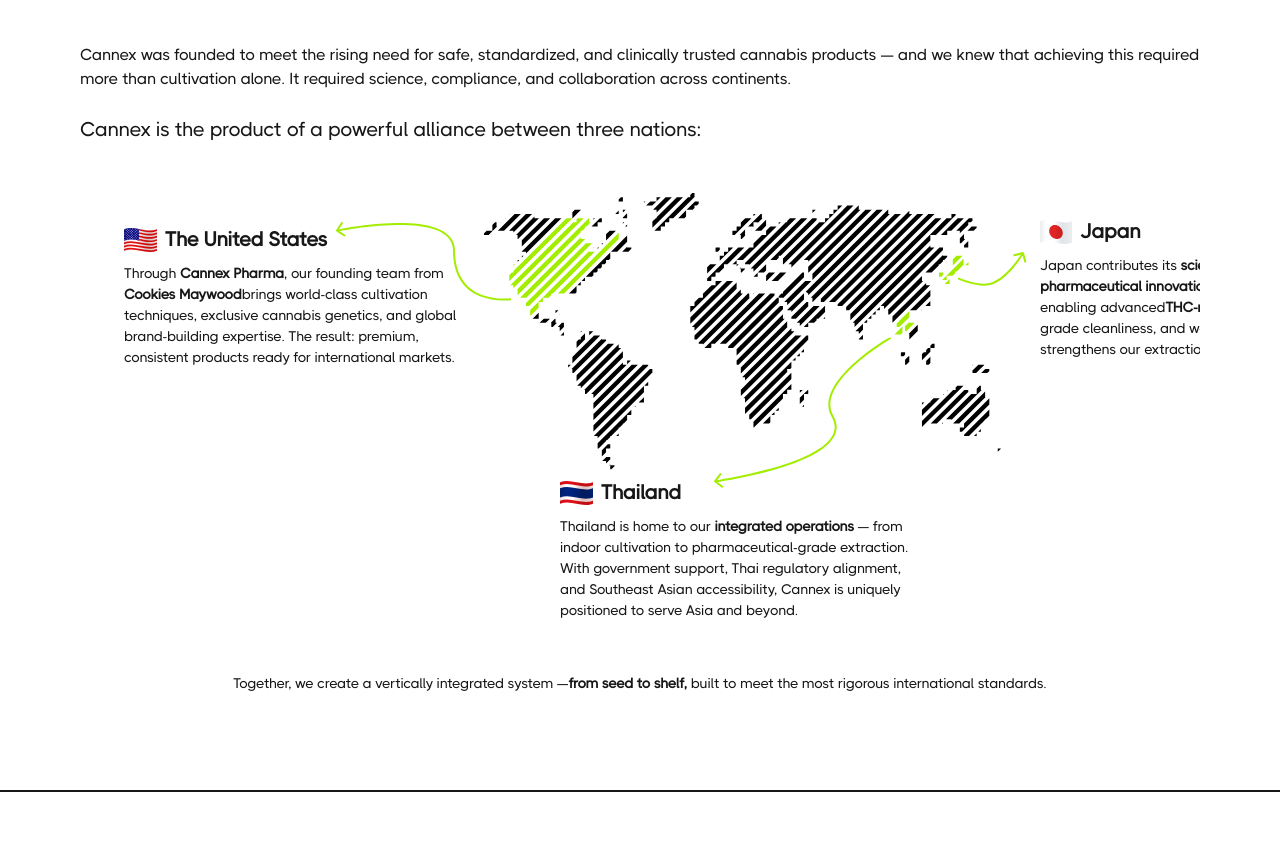
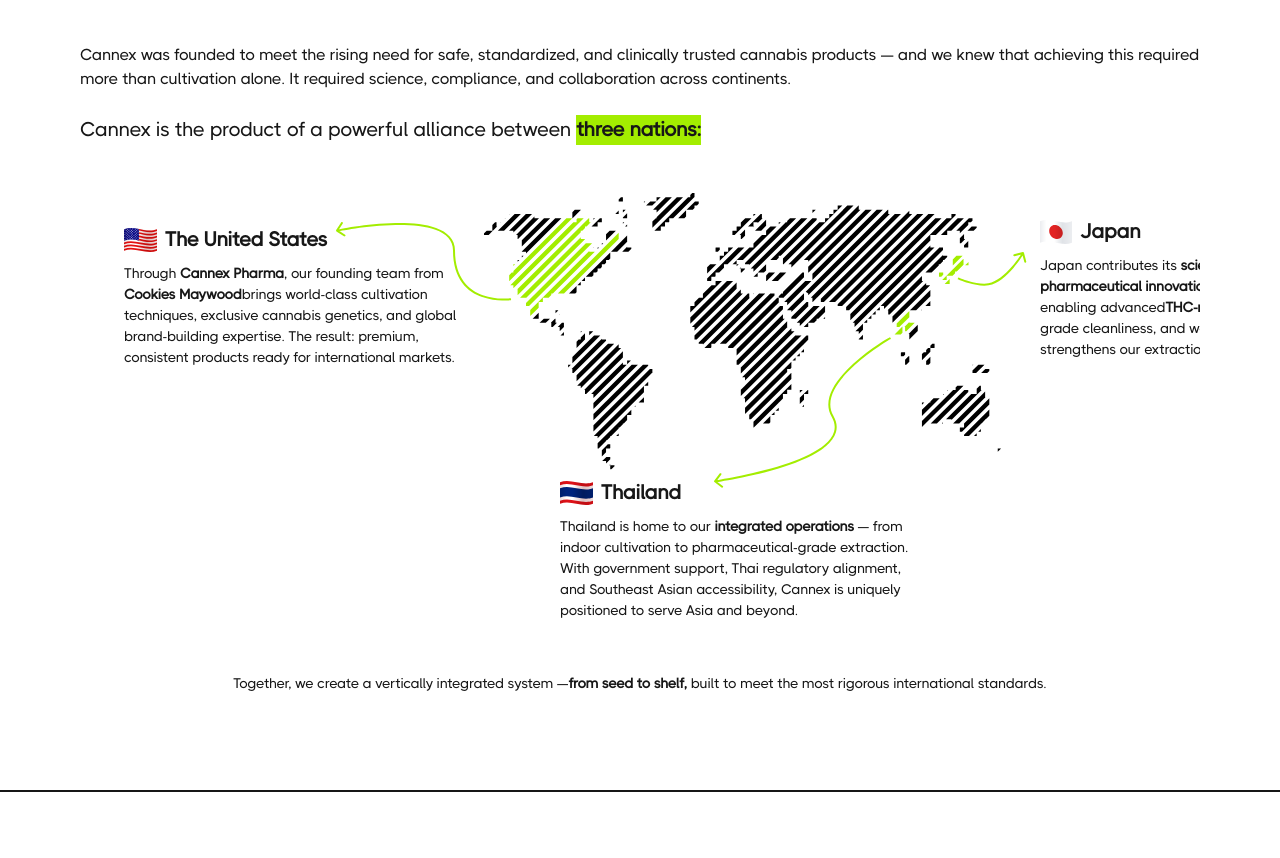
Before and after one commit to Life-Cycle-Dev/cannex-frontend, a Next.js app: page /about-us in a window 1280 px wide. Shown: the part 2241-3099 px from the top of the page. Built offline with nearby package versions, Linux system fonts and the light colour scheme; no server answers.

Commit message:
Enhance animations in ResolveMap and About Us components by integrating ScrollReveal for improved visual engagement. Add new CSS keyframes for background highlight effects and streamline animation utility for better performance.

```diff
--- a/src/app/about-us/page.tsx
+++ b/src/app/about-us/page.tsx
@@ -37,11 +37,10 @@
                 {(show) => (
                   <div
                     className={`
-                      text-[46px] tablet:text-[72px] pt-[92px] tablet:pt-[32px] transition-all duration-[300ms]
+                      text-[46px] tablet:text-[72px] pt-[92px] tablet:pt-[32px] transition-all duration-[300ms] du
                       ${getClassNameAnimation(
                         show,
                         300,
-                        0,
                         "opacity-0 -translate-x-10",
                         "opacity-100 translate-x-0",
                       )}
@@ -63,7 +62,6 @@
                           ${getClassNameAnimation(
                             show,
                             100,
-                            0,
                             "opacity-0 translate-y-10",
                             "opacity-100 translate-y-0",
                           )}
@@ -128,7 +126,6 @@
                         ${getClassNameAnimation(
                           show,
                           300,
-                          0,
                           "opacity-0",
                           `opacity-100 animate-reveal-ltr ${item.animateClassName}`,
                         )}
@@ -154,7 +151,6 @@
                 ${getClassNameAnimation(
                   show,
                   1000,
-                  0,
                   "opacity-0 -translate-y-10",
                   "opacity-100 translate-y-0",
                 )}
@@ -171,7 +167,6 @@
               className={`tablet:p-[15px_20px] ${getClassNameAnimation(
                 show,
                 1000,
-                0,
                 "opacity-0 -translate-x-10",
                 "opacity-100 translate-x-0",
               )}`}
@@ -209,7 +204,6 @@
                   getClassNameAnimation(
                     show,
                     1000,
-                    0,
                     "opacity-0 translate-y-30",
                     "opacity-100 translate-y-0",
                   )
@@ -227,7 +221,6 @@
                 className={getClassNameAnimation(
                   show,
                   500,
-                  0,
                   "opacity-0 translate-y-5",
                   "opacity-100 translate-y-0",
                 )}
@@ -243,7 +236,6 @@
                   getClassNameAnimation(
                     show,
                     1000,
-                    0,
                     "opacity-0 -translate-x-20",
                     "opacity-100 translate-x-0",
                   )
@@ -261,7 +253,6 @@
                 className={getClassNameAnimation(
                   show,
                   500,
-                  0,
                   "opacity-0 -translate-y-5",
                   "opacity-100 translate-y-0",
                 )}
@@ -281,7 +272,6 @@
                   getClassNameAnimation(
                     show,
                     500,
-                    0,
                     "opacity-0 -translate-x-10",
                     "opacity-100 translate-x-0",
                   )
@@ -301,7 +291,6 @@
                   getClassNameAnimation(
                     show,
                     500,
-                    0,
                     "opacity-0 -translate-y-5",
                     "opacity-100 translate-y-0",
                   )
@@ -319,11 +308,25 @@
             {(show) => (
               <div
                 className={
-                  "text-[20px]" + getClassNameAnimation(show, 500, 0, "opacity-0 translate-y-5", "opacity-100 translate-y-0")
+                  "text-[20px]" +
+                  getClassNameAnimation(
+                    show,
+                    1000,
+                    "opacity-0 translate-y-5",
+                    "opacity-100 translate-y-0",
+                  )
                 }
               >
-                Cannex is the product of a powerful alliance between three
-                nations:
+                Cannex is the product of a powerful alliance between{" "}
+                <b
+                  style={{ transitionDelay: "1000ms", animationDelay: "1000ms" }}
+                  className={
+                    "highlight-animate" +
+                    getClassNameAnimation(show, 1000, "", "highlight-run")
+                  }
+                >
+                  three nations:
+                </b>
               </div>
             )}
           </ScrollReveal>
--- a/src/app/globals.css
+++ b/src/app/globals.css
@@ -194,6 +194,18 @@
   }
 }
 
+@keyframes bg-highlight {
+  0% {
+    left: 0;
+    width: 0%;
+  }
+
+  100% {
+    left: 0;
+    width: 100%;
+  }
+}
+
 @layer utilities {
   .reveal-ltr {
     position: relative;
@@ -233,4 +245,23 @@
   .animate-reveal-ltr::after {
     animation: bg-sweep-ltr 1s ease-out forwards;
   }
+
+  .highlight-animate {
+    position: relative;
+    display: inline-block;
+  }
+
+  .highlight-animate::after {
+    content: "";
+    position: absolute;
+    top: 0;
+    bottom: 0;
+    left: 0;
+    background: var(--color-crystalGreen);
+    z-index: -1;
+  }
+
+  .highlight-run::after {
+    animation: bg-highlight 2s ease-out forwards;
+  }
 }
--- a/src/app/research-and-development/page.tsx
+++ b/src/app/research-and-development/page.tsx
@@ -97,7 +97,7 @@
         <div className="relative w-full" style={{ aspectRatio: "16 / 9" }}>
           <video
             ref={videoRef}
-            src="/video/rnd.mp4"
+            src="/asset/rnd.mp4"
             className="absolute inset-0 h-full w-full object-cover"
             poster="/asset/research-development.png" // fallback image before play
             controls={playing} // show controls after starting
--- a/src/components/map/ResolveMap.tsx
+++ b/src/components/map/ResolveMap.tsx
@@ -4,11 +4,16 @@
 import Thailand from "../flags/Thailand";
 import Japan from "../flags/Japan";
 import Map from "./Map";
+import ScrollReveal from "../animation/ScrollReveal";
+import { getClassNameAnimation } from "@/utils/animation-helper";
 
 export default function ResolveMap() {
   return (
-    <div>
+    <ScrollReveal>
+      {(show) => (
+        <>
           {/* Desktop */}
+
           <center className="relative w-full overflow-y-auto hidden tablet:block">
             <div className="relative w-[1310px] h-[480px]">
               <div className="absolute left-[254px]">
@@ -16,7 +21,13 @@
               </div>
 
               {/* US */}
-          <div className="absolute top-8 left-11">
+              <div
+                style={{ transitionDelay: "1000ms", animationDelay: "1000ms" }}
+                className={
+                  "absolute top-8 left-11" +
+                  getClassNameAnimation(show, 1000, "opacity-0 -translate-x-5", "opacity-100 translate-x-0")
+                }
+              >
                 <div className="flex items-center gap-2 mb-2">
                   <UnitedState />
                   <div className="text-[20px] font-bold">The United States</div>
@@ -37,11 +48,11 @@
                   <div className="text-[20px] font-bold">Thailand</div>
                 </div>
                 <div className="w-[350px] text-[14px] text-left">
-              Thailand is home to our <b>integrated operations</b> — from indoor
-              cultivation to pharmaceutical-grade extraction. With government
-              support, Thai regulatory alignment, and Southeast Asian
-              accessibility, Cannex is uniquely positioned to serve Asia and
-              beyond.
+                  Thailand is home to our <b>integrated operations</b> — from
+                  indoor cultivation to pharmaceutical-grade extraction. With
+                  government support, Thai regulatory alignment, and Southeast
+                  Asian accessibility, Cannex is uniquely positioned to serve
+                  Asia and beyond.
                 </div>
               </div>
 
@@ -75,8 +86,8 @@
                 Through <b>Cannex Pharma</b>, our founding team from{" "}
                 <b>Cookies Maywood</b>
                 brings world-class cultivation techniques, exclusive cannabis
-            genetics, and global brand-building expertise. The result: premium,
-            consistent products ready for international markets.
+                genetics, and global brand-building expertise. The result:
+                premium, consistent products ready for international markets.
               </div>
             </div>
 
@@ -89,11 +100,11 @@
                 <div className="text-[20px] font-bold">Thailand</div>
               </div>
               <div className="text-[14px] text-left">
-            Thailand is home to our <b>integrated operations</b> — from indoor
-            cultivation to pharmaceutical-grade extraction. With government
-            support, Thai regulatory alignment, and Southeast Asian
-            accessibility, Cannex is uniquely positioned to serve Asia and
-            beyond.
+                Thailand is home to our <b>integrated operations</b> — from
+                indoor cultivation to pharmaceutical-grade extraction. With
+                government support, Thai regulatory alignment, and Southeast
+                Asian accessibility, Cannex is uniquely positioned to serve Asia
+                and beyond.
               </div>
             </div>
 
@@ -113,6 +124,8 @@
               </div>
             </div>
           </div>
-    </div>
+        </>
+      )}
+    </ScrollReveal>
   );
 }
--- /dev/null
+++ b/src/types/web-config 2.ts
@@ -0,0 +1,4 @@
+export interface WebConfig {
+    key: string;
+    value: string;
+}
--- a/src/utils/animation-helper.ts
+++ b/src/utils/animation-helper.ts
@@ -1,11 +1,10 @@
 export const getClassNameAnimation = (
     show: boolean,
     duration: number,
-    delay: number,
     start: string,
     end: string
-  ): string => {
-    const base = `transition-all duration-[${duration}ms] delay-[${delay}ms]`;
+): string => {
+    const base = `transition-all duration-[${duration}ms]`;
 
     return ` ${base} ${show ? end : start} `;
-  };
+};
```
Also changed, not shown: 1 other file (tests, documents, lock files or other folders). Lines whose indentation alone changed are shown as unchanged.
